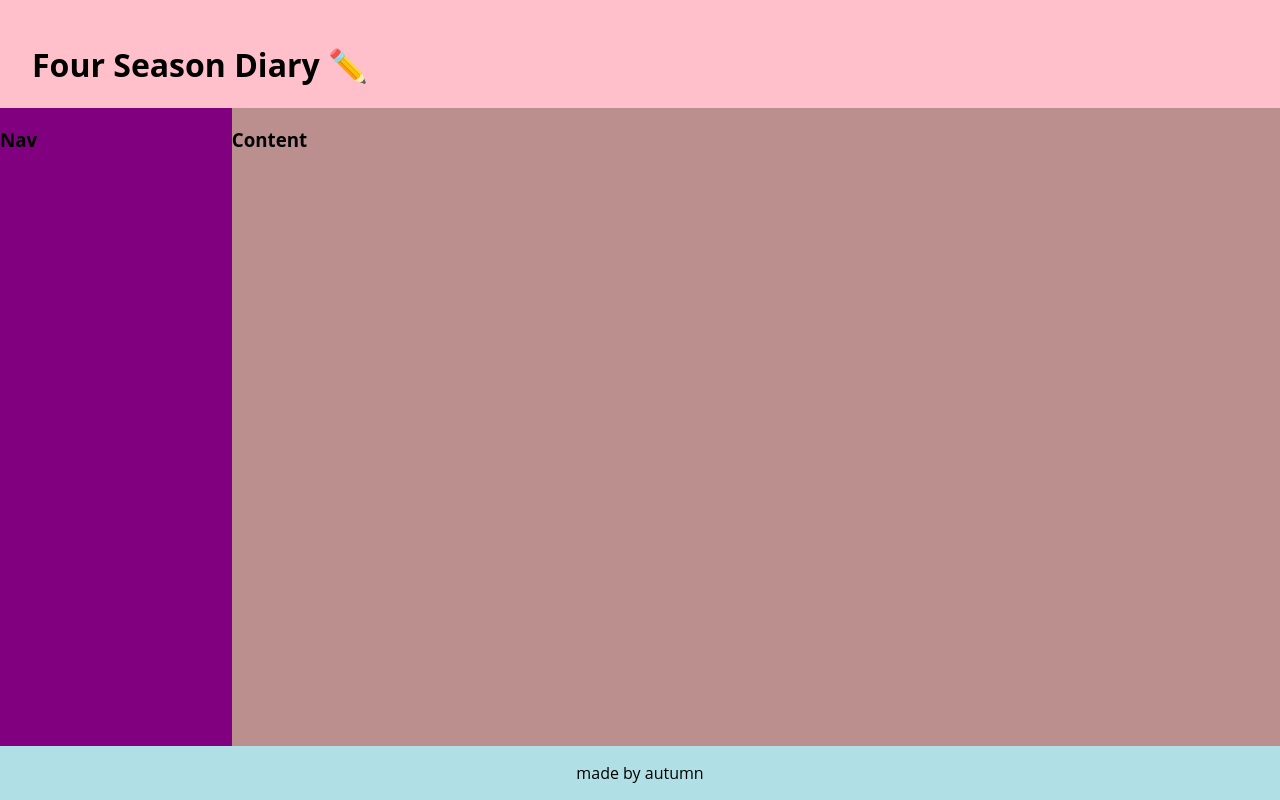
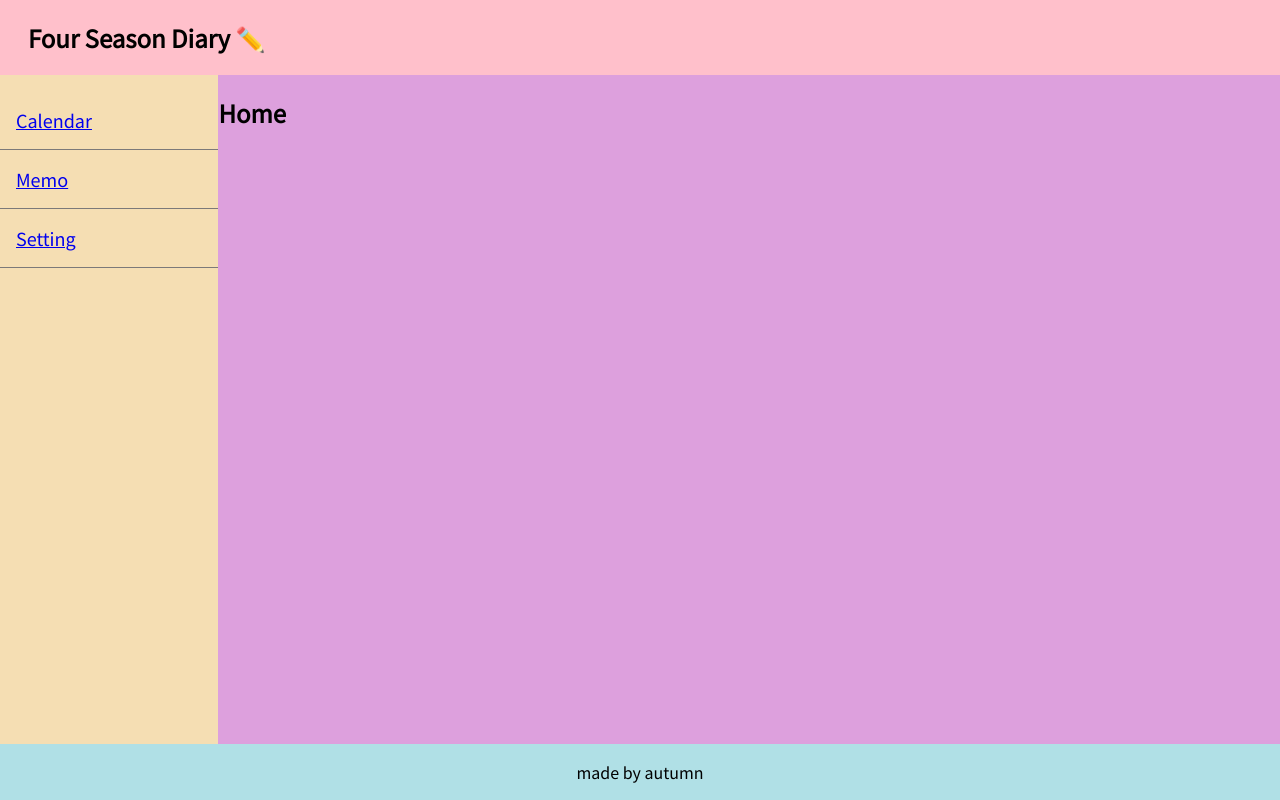
Before and after one commit to autumnly1007/react-four-season-diary, a React (Create React App) app: page / in a window 1280 px wide. Built offline with nearby package versions, Linux system fonts and the light colour scheme.

Commit message:
add react router link

```diff
--- a/src/app.jsx
+++ b/src/app.jsx
@@ -5,26 +5,39 @@ import Footer from "./components/footer/footer";
 import Header from "./components/header/header";
 import Home from "./components/home/home";
 import Login from "./components/login/login";
+import Memo from "./components/memo/memo";
+import Nav from "./components/nav/nav";
 import NotFound from "./components/not_found/not_found";
 import Setting from "./components/setting/setting";
 import Weekly from "./components/weekly/weekly";
 
 function App({ authService }) {
   return (
+    <BrowserRouter>
       <div className={styles.app}>
         <Header />
-      <BrowserRouter>
+        <div className={styles.box}>
+          <div className={styles.nav}>
+            <Nav />
+          </div>
+          <div className={styles.content}>
             <Routes>
               <Route path="/" element={<Home />} />
-          <Route path="/login" element={<Login authService={authService} />} />
+              <Route
+                path="/login"
+                element={<Login authService={authService} />}
+              />
               <Route path="/calendar" element={<Calendar />} />
               <Route path="/weekly" element={<Weekly />} />
+              <Route path="/memo" element={<Memo />} />
               <Route path="/setting" element={<Setting />} />
               <Route path="*" element={<NotFound />} />
             </Routes>
-      </BrowserRouter>
+          </div>
+        </div>
         <Footer />
       </div>
+    </BrowserRouter>
   );
 }
 
--- a/src/app.module.scss
+++ b/src/app.module.scss
@@ -7,3 +7,20 @@
   flex-direction: column;
   background-color: wheat;
 }
+
+.box {
+  display: flex;
+  flex-direction: row;
+  flex-grow: 1;
+}
+
+.nav {
+  display: flex;
+  flex-grow: 0.1;
+}
+
+.content {
+  display: flex;
+  flex-grow: 0.9;
+  background-color: white;
+}
--- a/src/common/global.scss
+++ b/src/common/global.scss
@@ -1,3 +1,5 @@
+@import url("https://fonts.googleapis.com/css2?family=Noto+Sans+KR&display=swap");
+
 /* Color */
 $color-white: #ffffff;
 $color-light-white: #eeeeee;
@@ -36,7 +38,7 @@ $animation-duration: 300ms;
 
 body {
   margin: 0;
-  font-family: "Open Sans", sans-serif;
+  font-family: "Noto Sans KR", sans-serif;
   cursor: default;
   -webkit-font-smoothing: antialiased;
   -moz-osx-font-smoothing: grayscale;
--- a/src/components/header/header.jsx
+++ b/src/components/header/header.jsx
@@ -5,7 +5,7 @@ const Header = (props) => {
   return (
     <header className={styles.header}>
       <button className={styles.logout}></button>
-      <h1 className={styles.title}>Four Season Diary ✏️</h1>
+      <h2 className={styles.title}>Four Season Diary ✏️</h2>
     </header>
   );
 };
--- a/src/components/header/header.module.scss
+++ b/src/components/header/header.module.scss
@@ -1,8 +1,10 @@
 .header {
   width: 100%;
+  display: flex;
+  flex-grow: 0;
   background-color: pink;
 }
 
 .title {
-  padding-left: 2rem;
+  padding-left: 1rem;
 }
--- a/src/components/home/home.jsx
+++ b/src/components/home/home.jsx
@@ -1,13 +1,10 @@
 import React from "react";
-import Content from "../../content/content";
-import Nav from "../nav/nav";
 import styles from "./home.module.scss";
 
 const Home = (props) => {
   return (
     <section className={styles.home}>
-      <Nav />
-      <Content />
+      <h1>Home</h1>
     </section>
   );
 };
--- /dev/null
+++ b/src/components/memo/memo.jsx
@@ -0,0 +1,8 @@
+import React from "react";
+import styles from "./memo.module.scss";
+
+const Memo = (props) => {
+  return <h1>Memo</h1>;
+};
+
+export default Memo;
--- a/src/components/nav/nav.jsx
+++ b/src/components/nav/nav.jsx
@@ -1,10 +1,23 @@
 import React from "react";
+import { Link } from "react-router-dom";
 import styles from "./nav.module.scss";
 
 const Nav = (props) => {
   return (
     <section className={styles.nav}>
-      <h1>Nav</h1>
+      <ul className={styles.list}>
+        <Link to="/calendar">
+          <li className={styles.item}>
+            <span>Calendar</span>
+          </li>
+        </Link>
+        <Link to="/memo">
+          <li className={styles.item}>Memo</li>
+        </Link>
+        <Link to="/setting">
+          <li className={styles.item}>Setting</li>
+        </Link>
+      </ul>
     </section>
   );
 };
--- a/src/components/nav/nav.module.scss
+++ b/src/components/nav/nav.module.scss
@@ -1,5 +1,14 @@
+@import "./../../common/global.scss";
+
 .nav {
-  display: flex;
-  flex-grow: 1;
-  background-color: purple;
+  width: 100%;
 }
+
+.list {
+}
+
+.item {
+  font-size: $font-regular;
+  padding: 1rem;
+  border-bottom: 1px solid $color-light-grey;
+}
--- a/src/content/content.jsx
+++ /dev/null
@@ -1,12 +0,0 @@
-import React from "react";
-import styles from "./content.module.scss";
-
-const Content = (props) => {
-  return (
-    <section className={styles.content}>
-      <h1>Content</h1>
-    </section>
-  );
-};
-
-export default Content;
--- a/src/content/content.module.scss
+++ /dev/null
@@ -1,5 +0,0 @@
-.content {
-  display: flex;
-  flex-grow: 5;
-  background-color: rosybrown;
-}
```
Also changed, not shown: src/components/memo/memo.module.scss (added). Lines whose indentation alone changed are shown as unchanged.
